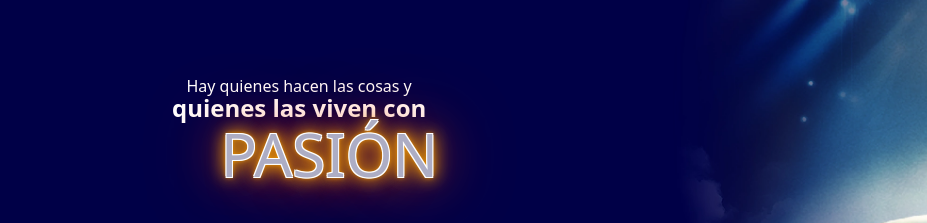
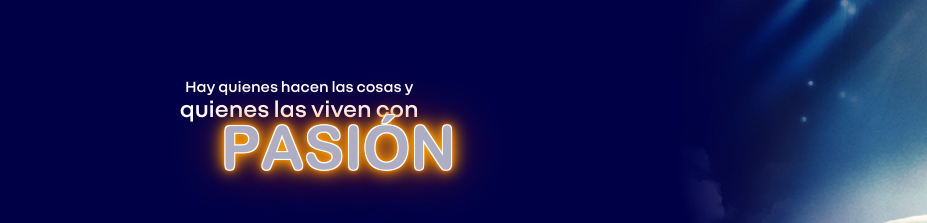
Before and after one commit to germandcvr/Landing-Marcali, an Astro site: page / in a window 1280 px wide. Shown: the top 223 px of the page, 0-927 px from the left. Built offline with nearby package versions, Linux system fonts and the light colour scheme; Astro itself is replaced by a stand-in of ours.

Commit message:
Agregar nuevas fuentes personalizadas y aplicar estilos en la sección Hero

```diff
--- a/src/layouts/Layout.astro
+++ b/src/layouts/Layout.astro
@@ -1,6 +1,7 @@
 ---
 import '@glidejs/glide/dist/css/glide.core.min.css';
 import '@glidejs/glide/dist/css/glide.theme.min.css';
+import '@fontsource-variable/montserrat';
 
 interface Props {
 	title: string;
@@ -19,7 +20,7 @@ const { title } = Astro.props;
 		<meta name="generator" content={Astro.generator} />
 		<title>{title}</title>
 	</head>
-	<body class="bg-tercero">
+	<body class="bg-tercero font-NouvelR-Semibold">
 		<slot />
 	</body>
 </html>
@@ -32,4 +33,28 @@ const { title } = Astro.props;
 	.wrapper {
 		@apply w-[90%] mx-auto overflow-hidden max-w-screen-xl;
 	}
+
+	@font-face {
+		font-family: 'Arial Rounded MT Bold';
+		font-display: swap;
+		src: url("/fonts/arial-rounded-mt-bold.woff") format("woff");
+	}
+
+	@font-face {
+		font-family: 'NouvelR Semibold';
+		font-display: swap;
+		src: url("/fonts/NouvelRSemibold.woff") format("woff");
+	}
+
+	@font-face {
+		font-family: 'NouvelR Bold';
+		font-display: swap;
+		src: url("/fonts/NouvelRBold.woff") format("woff");
+	}
+
+	@font-face {
+		font-family: 'NouvelR Extrabold';
+		font-display: swap;
+		src: url("/fonts/NouvelRExtrabold.woff") format("woff");
+	}
 </style>
--- a/src/sections/Hero.astro
+++ b/src/sections/Hero.astro
@@ -6,7 +6,7 @@ import Contador from "../components/Contador.astro";
         <div class="hero-banner wrapper pt-20 pb-10 text-white text-center">
 
             <div class="info">
-                <h1 class="leading-3 text-white relative mb-32">Hay quienes hacen las cosas y <strong class="block text-2xl">quienes las viven con</strong> <span class="text-border absolute text-6xl z-10 uppercase left-1/4 md:left-1/3">Pasión</span> <span class="text-fondo absolute text-6xl z-0 uppercase left-1/4 md:left-1/3">Pasión</span>
+                <h1 class="leading-3 text-white relative mb-32">Hay quienes hacen las cosas y <strong class="block text-2xl">quienes las viven con</strong> <span class="text-border font-Arial-Rounded absolute text-6xl z-10 uppercase left-1/4 md:left-1/3">Pasión</span> <span class="text-fondo font-Arial-Rounded absolute text-6xl z-0 uppercase left-1/4 md:left-1/3">Pasión</span>
                 </h1>
 
                 <p class="p-4 pb-8 border-solid border-2 rounded-xl border-yellow-600 text-xl">*Compra tu vehículo con nosotros y asegura hasta <strong>1 año de entretenimiento con</strong></p>
@@ -37,7 +37,7 @@ import Contador from "../components/Contador.astro";
             -1px 1px 0 white;
     }
     .text-fondo {;
-        text-shadow: 0 0 5px #FFA500, 0 0 15px #FFA500, 0 0 20px #FFA500, 0 0 50px #FF4500, 0 0 80px #FF4500;
+        text-shadow: 0 0 5px #FFA500, 0 0 15px #FFA500, 0 0 20px #FFA500, 0 0 50px #FF4500, 0 0 10px #FF4500;
     }
 
     .hero-banner {
--- a/tailwind.config.mjs
+++ b/tailwind.config.mjs
@@ -3,6 +3,12 @@ export default {
 	content: ['./src/**/*.{astro,html,js,jsx,md,mdx,svelte,ts,tsx,vue}'],
 	theme: {
 		extend: {
+			fontFamily: {
+				'Arial-Rounded': ['Arial Rounded MT Bold', 'sans-serif'],
+				'NouvelR-Semibold': ['NouvelR Semibold', 'sans-serif'],
+				'NouvelR-Bold': ['NouvelR Bold', 'sans-serif'],
+				'NouvelR-Extrabold': ['NouvelR Extrabold', 'sans-serif'],
+			},
 			colors: {
 				'primero': '#000047',
 				'segundo': '#ffdf5a',
```
Also changed, not shown: public/fonts/NouvelRBold.woff (added), public/fonts/NouvelRExtrabold.woff (added), public/fonts/NouvelRSemibold.woff (added), public/fonts/arial-rounded-mt-bold.woff (added).
